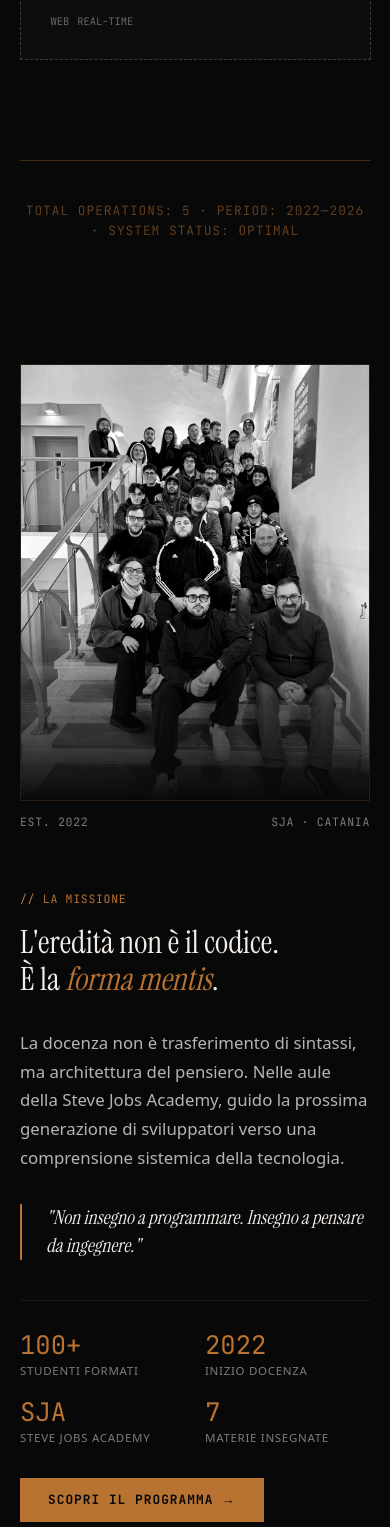
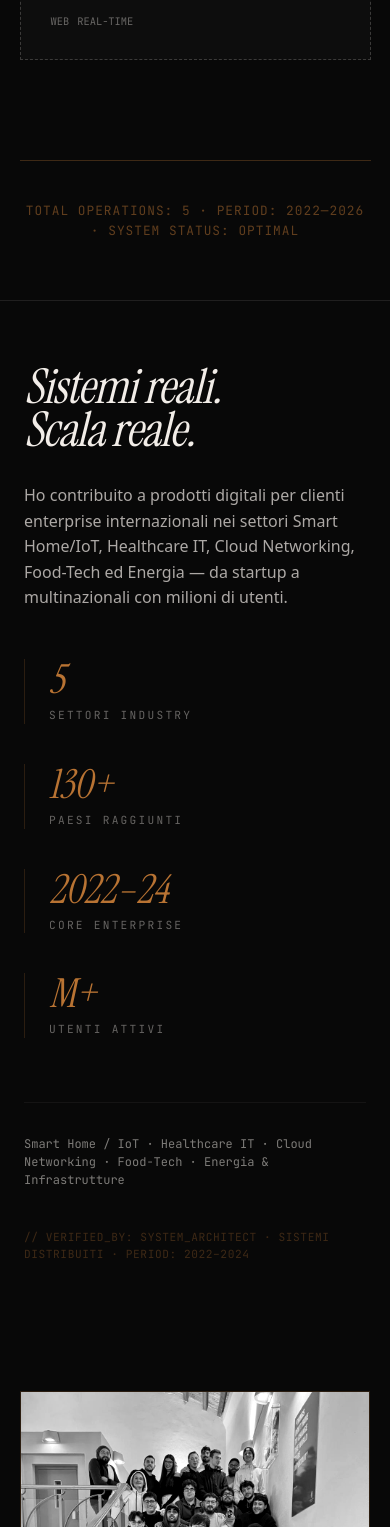
Before and after one commit to Flame0510/micheletornello.com, a Next.js app: page / in a window 390 px wide. Shown: the part 6296-7823 px from the top of the page. Built offline with nearby package versions, Linux system fonts and the light colour scheme.

Commit message:
feat: sezione esperienza enterprise (design Gamma + firma Alpha)

```diff
--- /dev/null
+++ b/assets/enterprise-final_manifest_2026-03-16T20-43.json
@@ -0,0 +1,16 @@
+{
+  "timestamp": "2026-03-16T20-43",
+  "port": 3000,
+  "sections": [
+    "enterprise"
+  ],
+  "viewports": [
+    "mobile",
+    "desktop"
+  ],
+  "waitMs": 1500,
+  "files": [
+    "/tmp/micheletornello/assets/enterprise-final_enterprise_mobile_2026-03-16T20-43.jpg",
+    "/tmp/micheletornello/assets/enterprise-final_enterprise_desktop_2026-03-16T20-43.jpg"
+  ]
+}
--- a/src/app/globals.css
+++ b/src/app/globals.css
@@ -1011,3 +1011,117 @@ h1 {
 .chiB_flow .chiB_stepMeta {
   position: relative;
 }
+
+/* --- ENTERPRISE SECTION (Gamma + Alpha) --- */
+.entG_section {
+  background: #080808;
+  border-top: 1px solid rgba(242, 237, 232, 0.1);
+  padding: clamp(4rem, 8vw, 8rem) 0;
+  position: relative;
+  overflow: hidden;
+}
+
+.entG_container {
+  max-width: 1400px;
+  margin: 0 auto;
+  width: 100%;
+  padding: 0 24px;
+  display: flex;
+  flex-direction: column;
+  gap: 4rem;
+}
+
+.entG_main {
+  display: grid;
+  grid-template-columns: 1fr;
+  gap: 3rem;
+  align-items: start;
+}
+
+@media (min-width: 1024px) {
+  .entG_main {
+    grid-template-columns: 0.6fr 0.4fr;
+  }
+}
+
+.entG_headline {
+  font-family: var(--font-instrument-serif);
+  font-style: italic;
+  font-size: clamp(3rem, 6vw, 6rem);
+  line-height: 0.9;
+  letter-spacing: -0.02em;
+  color: var(--color-text);
+  margin-bottom: 2rem;
+}
+
+.entG_body {
+  font-size: clamp(1rem, 1.2vw, 1.25rem);
+  line-height: 1.6;
+  color: rgba(242, 237, 232, 0.7);
+  max-width: 540px;
+}
+
+.entG_stats {
+  display: grid;
+  grid-template-columns: repeat(2, 1fr);
+  gap: 2.5rem 1.5rem;
+}
+
+.entG_stat {
+  border-left: 1px solid rgba(184, 115, 51, 0.2);
+  padding-left: 1.5rem;
+}
+
+.entG_number {
+  display: block;
+  font-family: var(--font-instrument-serif);
+  font-style: italic;
+  font-size: clamp(2.5rem, 4vw, 4rem);
+  color: #B87333;
+  line-height: 1;
+  margin-bottom: 0.5rem;
+}
+
+.entG_label {
+  display: block;
+  font-family: var(--font-jetbrains-mono);
+  text-transform: uppercase;
+  letter-spacing: 0.2em;
+  font-size: 0.7rem;
+  color: rgba(242, 237, 232, 0.4);
+}
+
+.entG_footer {
+  border-top: 1px solid rgba(242, 237, 232, 0.05);
+  padding-top: 2rem;
+  display: flex;
+  flex-direction: column;
+  gap: 1.5rem;
+}
+
+.entG_sectors {
+  font-family: var(--font-jetbrains-mono);
+  font-size: 0.75rem;
+  color: rgba(242, 237, 232, 0.5);
+  transition: color 0.6s ease;
+  cursor: default;
+}
+
+.entG_sectors:hover {
+  color: rgba(242, 237, 232, 1);
+}
+
+.entG_firma {
+  font-family: var(--font-jetbrains-mono);
+  font-size: 0.7rem;
+  color: #B87333;
+  opacity: 0.3;
+  letter-spacing: 0.05em;
+  margin-top: 1rem;
+}
+
+@media (max-width: 640px) {
+  .entG_stats {
+    grid-template-columns: 1fr;
+  }
+}
--- a/src/app/page.tsx
+++ b/src/app/page.tsx
@@ -425,6 +425,75 @@ export default function HomePage() {
 
       <PortfolioSection />
 
+      <section id="enterprise" className="entG_section anchor-link">
+        <div className="entG_container">
+          <motion.div
+            className="entG_main"
+            initial={{ opacity: 1 }}
+            whileInView={{ opacity: 1 }}
+            viewport={{ once: true }}
+          >
+            <div className="entG_left">
+              <motion.h2
+                className="entG_headline"
+                initial={{ opacity: 1, y: 20 }}
+                whileInView={{ opacity: 1, y: 0 }}
+                transition={{ duration: 0.8, ease: [0.22, 1, 0.36, 1] }}
+                viewport={{ once: true }}
+              >
+                Sistemi reali.<br />
+                Scala reale.
+              </motion.h2>
+              <motion.p
+                className="entG_body"
+                initial={{ opacity: 1, y: 20 }}
+                whileInView={{ opacity: 1, y: 0 }}
+                transition={{ duration: 0.8, delay: 0.1, ease: [0.22, 1, 0.36, 1] }}
+                viewport={{ once: true }}
+              >
+                Ho contribuito a prodotti digitali per clienti enterprise internazionali nei settori Smart Home/IoT, Healthcare IT, Cloud Networking, Food-Tech ed Energia — da startup a multinazionali con milioni di utenti.
+              </motion.p>
+            </div>
+
+            <div className="entG_stats">
+              {[
+                { num: '5', lab: 'SETTORI INDUSTRY' },
+                { num: '130+', lab: 'PAESI RAGGIUNTI' },
+                { num: '2022–24', lab: 'CORE ENTERPRISE' },
+                { num: 'M+', lab: 'UTENTI ATTIVI' }
+              ].map((stat, i) => (
+                <motion.div
+                  key={stat.lab}
+                  className="entG_stat"
+                  initial={{ opacity: 1, y: 20 }}
+                  whileInView={{ opacity: 1, y: 0 }}
+                  transition={{ duration: 0.8, delay: 0.2 + (i * 0.1), ease: [0.22, 1, 0.36, 1] }}
+                  viewport={{ once: true }}
+                >
+                  <span className="entG_number">{stat.num}</span>
+                  <span className="entG_label">{stat.lab}</span>
+                </motion.div>
+              ))}
+            </div>
+          </motion.div>
+
+          <motion.footer
+            className="entG_footer"
+            initial={{ opacity: 1, y: 20 }}
+            whileInView={{ opacity: 1, y: 0 }}
+            transition={{ duration: 0.8, delay: 0.6, ease: [0.22, 1, 0.36, 1] }}
+            viewport={{ once: true }}
+          >
+            <div className="entG_sectors">
+              Smart Home / IoT · Healthcare IT · Cloud Networking · Food-Tech · Energia & Infrastrutture
+            </div>
+            <div className="entG_firma">
+              // VERIFIED_BY: SYSTEM_ARCHITECT · SISTEMI DISTRIBUITI · PERIOD: 2022–2024
+            </div>
+          </motion.footer>
+        </div>
+      </section>
+
       <section id="academy" className="docH_section">
         <div style={{ maxWidth: '1400px', margin: '0 auto', width: '100%' }}>
           <div className="docH_container">
--- a/src/components/layout/Navbar.tsx
+++ b/src/components/layout/Navbar.tsx
@@ -23,7 +23,7 @@ const Navbar = () => {
   useEffect(() => {
     if (pathname !== '/') return;
 
-    const sections = ['chi-sono', 'lavori', 'academy', 'contatto'];
+    const sections = ['chi-sono', 'enterprise', 'lavori', 'academy', 'contatto'];
     const observers: IntersectionObserver[] = [];
 
     sections.forEach(id => {
@@ -44,9 +44,10 @@ const Navbar = () => {
 
   const navLinks = [
     { name: '[01] Chi sono', href: '/#chi-sono', anchor: '#chi-sono' },
-    { name: '[02] Lavori', href: '/#lavori', anchor: '#lavori' },
-    { name: '[03] Academy', href: '/academy', anchor: '/academy' },
-    { name: '[04] Contatto', href: '/#contatto', anchor: '#contatto' },
+    { name: '[02] Enterprise', href: '/#enterprise', anchor: '#enterprise' },
+    { name: '[03] Lavori', href: '/#lavori', anchor: '#lavori' },
+    { name: '[04] Academy', href: '/academy', anchor: '/academy' },
+    { name: '[05] Contatto', href: '/#contatto', anchor: '#contatto' },
   ];
 
   const currentYear = new Date().getFullYear();
@@ -97,7 +98,7 @@ const Navbar = () => {
                 pathname === '/speaker' ? 'text-[#B87333]' : 'text-[#F2EDE8]/60 hover:text-[#B87333]'
               }`}
             >
-              [05] Speaker
+              [06] Speaker
             </Link>
           </nav>
 
```
Also changed, not shown: assets/enterprise-final_enterprise_desktop_2026-03-16T20-43.jpg (added), assets/enterprise-final_enterprise_mobile_2026-03-16T20-43.jpg (added).
